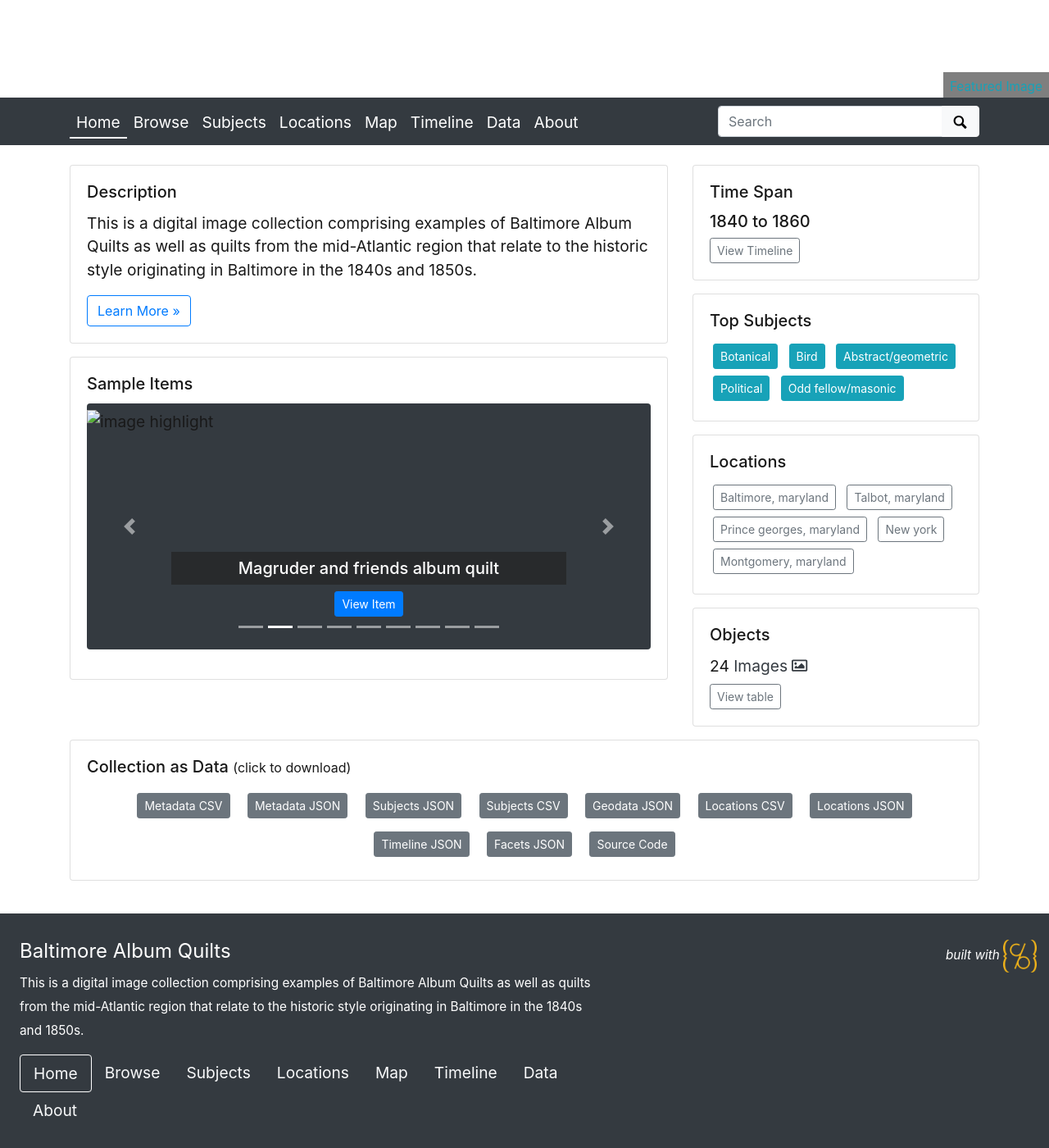
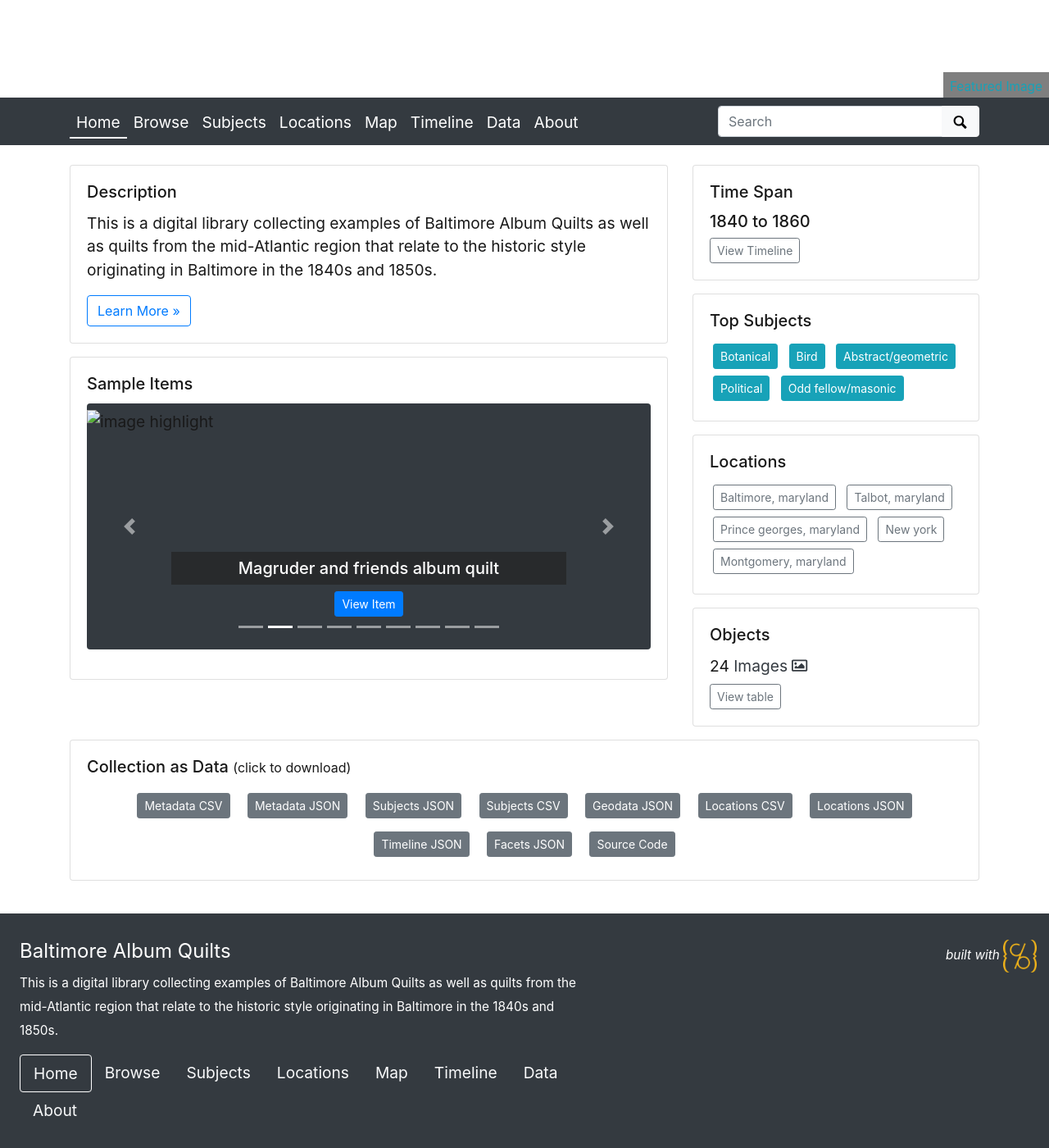
Before and after one commit to iblooston/Baltimore-Album-Quilts, a Jekyll site: the page built from index.md, in a window 1280 px wide and 1400 px high, scrolled down 222 px. Shown: the whole window at 82% size. Built offline with Jekyll 4.4.1, drawn with Linux system fonts in a browser that asks for light colours.

Commit message:
Update _config.yml

```diff
--- a/_config.yml
+++ b/_config.yml
@@ -25,7 +25,7 @@ title: Baltimore Album Quilts
 tagline: Expressions of the Mid-Nineteenth Century Style
 # description appears in meta tags and other locations
 # this description might appear in search result lists, keep around 160 characters max
-description: "This is a digital image collection comprising examples of Baltimore Album Quilts as well as quilts from the mid-Atlantic region that relate to the historic style originating in Baltimore in the 1840s and 1850s."
+description: "This is a digital library collecting examples of Baltimore Album Quilts as well as quilts from the mid-Atlantic region that relate to the historic style originating in Baltimore in the 1840s and 1850s."
 # creator of the digital collection, to appear in meta tags; we typically use our GitHub usernames but feel free to just use your name
 author: iblooston
 
```
